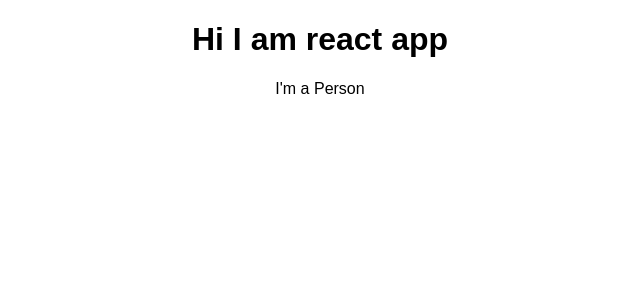
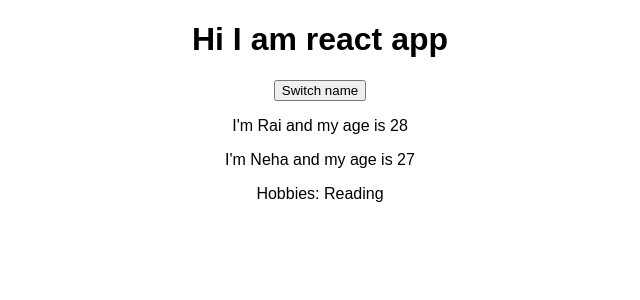
Before and after one commit to nehakumari2378/ReactCourseRepository, a React (Create React App) app: page / in a window 1280 px wide. Shown: the top 300 px of the page, without its empty margins (320-960 px from the left). Built offline with nearby package versions, Linux system fonts and the light colour scheme.

Commit message:
State in react code added

```diff
--- a/src/App.js
+++ b/src/App.js
@@ -3,11 +3,35 @@ import './App.css';
 import Person from './Person/Person';
 
 class App extends Component {
+
+  state= {
+    person: [
+      {name: 'Rai', age: 28},
+      {name:'Neha', age:27}
+    ]
+  }
+
+  switchNameHandler = () => {
+    //console.log('Was clicked!!')
+    //DOn't do this:  this.state.person[0].name = 'Rai2';
+    this.setState({
+      person: [
+        {name: 'Rai2', age: 28},
+        {name:'Neha', age:27}
+      ]
+    })
+  }
+
   render() {
     return (
       <div className="App">
         <h1>Hi I am react app</h1>
-        <Person />
+        {/* <Person name="Neha" age="27"/>
+        <Person name="Rai" age="28">Hobbies: Reading</Person> */}
+
+        <button onClick={this.switchNameHandler}>Switch name</button>
+        <Person name={this.state.person[0].name} age={this.state.person[0].age}/>
+        <Person name={this.state.person[1].name} age={this.state.person[1].age}>Hobbies: Reading</Person>
       </div>
     );
     //return React.createElement('div', {className: 'App'}, React.createElement('h1', null, 'Does this work now'));
--- a/src/Person/Person.js
+++ b/src/Person/Person.js
@@ -1,7 +1,13 @@
 import React from 'react' ;
 
-const person = () => {
-    return <p>I'm a Person</p>
+const person = (props) => {
+    return (
+        <div>
+            <p>I'm {props.name} and my age is {props.age}</p>
+            <p>{props.children}</p>
+        </div>
+
+    )
 };
 
 export default person;
```
